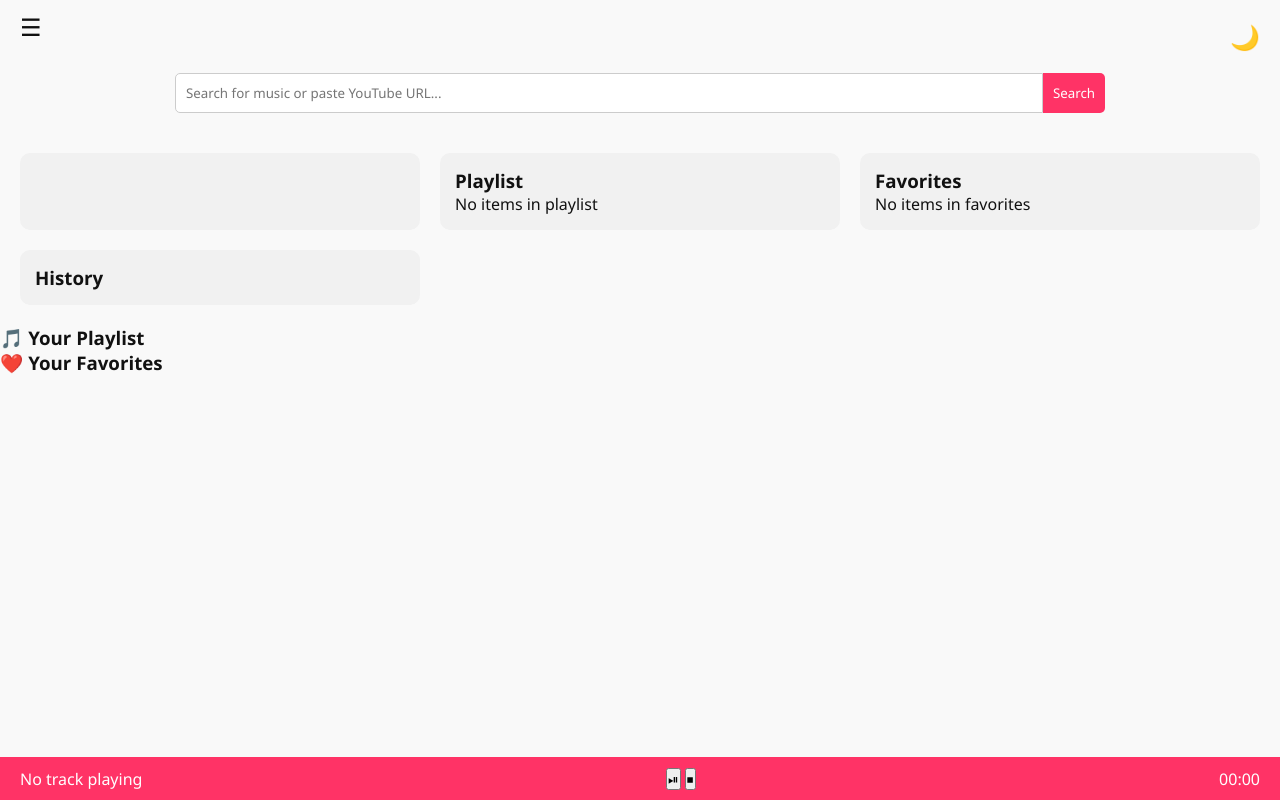
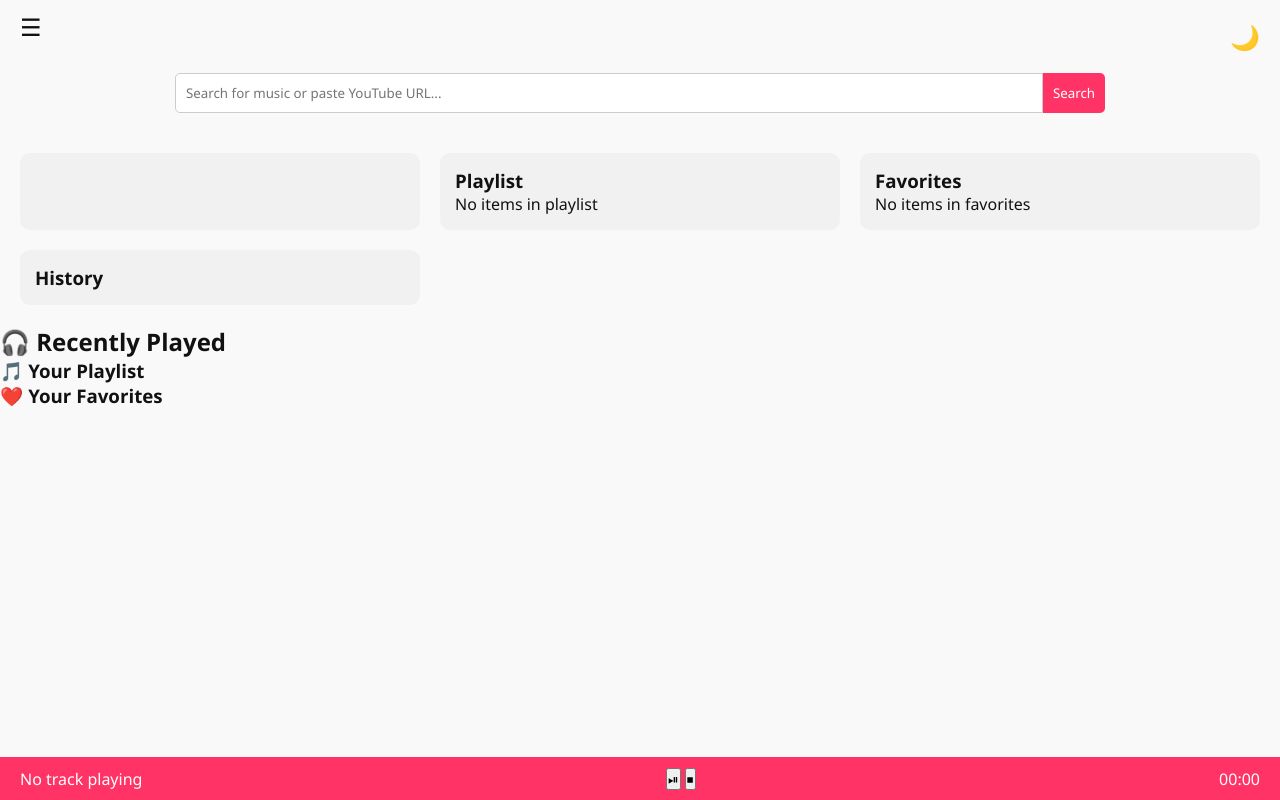
Before and after one commit to codexxx16/Easy-Play, a plain HTML site: page player.html in a window 1280 px wide. Drawn offline with Linux system fonts and the light colour scheme.

Commit message:
Update player.html

```diff
--- a/player.html
+++ b/player.html
@@ -57,6 +57,10 @@
     </div>
     <span id="miniTime">00:00</span>
   </div>
+  <section>
+  <h2>🎧 Recently Played</h2>
+  <div id="history"></div>
+  </section>
   <h3>🎵 Your Playlist</h3>
 <div id="playlist"></div>
 
```
